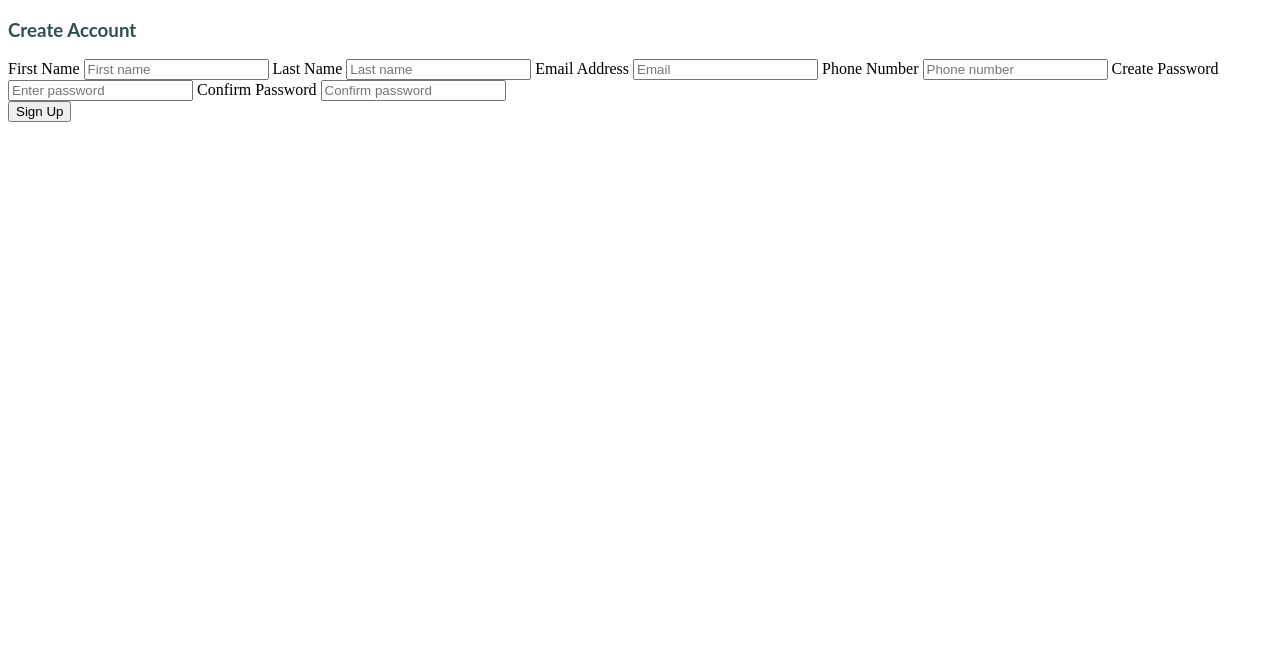
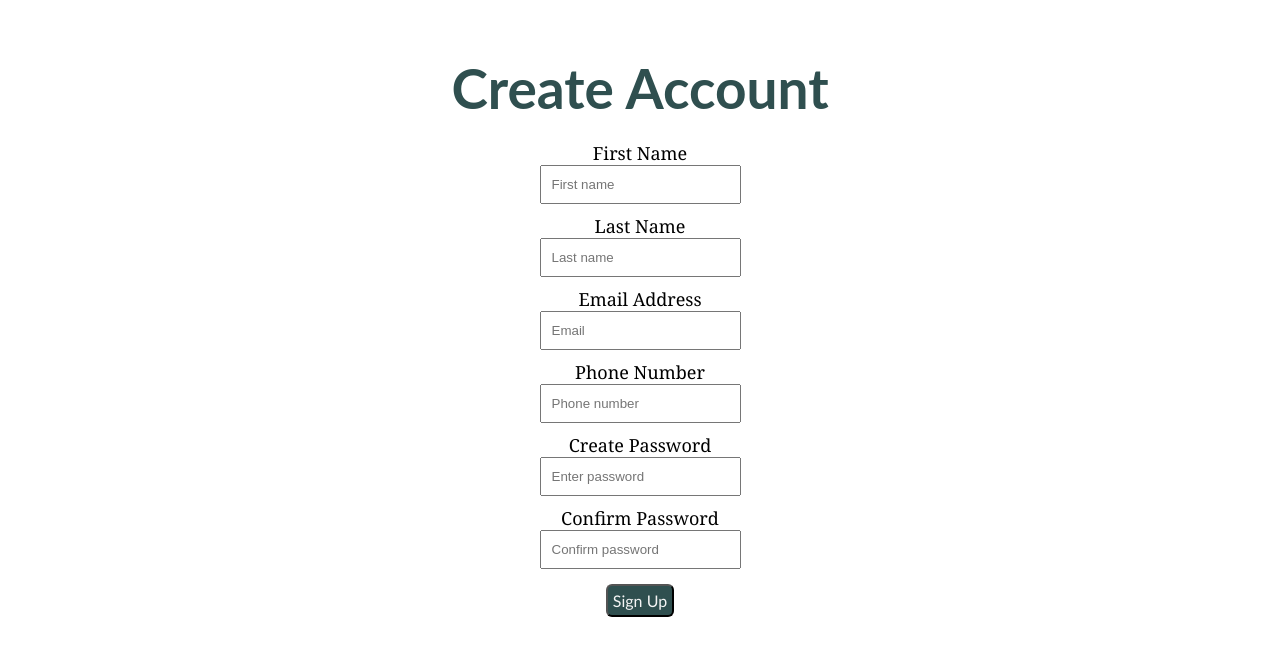
Before and after one commit to JerryOJJ/Property-Pro-Lite, a plain HTML site: page Index.html in a window 1280 px wide. Drawn offline with Linux system fonts and the light colour scheme.

Commit message:
new updates

```diff
--- a/style.css
+++ b/style.css
@@ -1,8 +1,32 @@
+body{
+text-align: center;
+}
+
 h3{
+    font-size: 55px;
     font-family:'Lato', sans-serif;
-    color: darkslategrey;
+    color: darkslategray;
+    margin-bottom: 20px;
 }
 
 label{
-    display:inline-flex;
+    font-size: large;
+    font-family: Georgia, 'Times New Roman', Times, serif;
+    font-weight: 100;
+    display: block;
+    margin-top: 10px;
 }
+
+input{
+    padding: 10px;
+}
+
+button{
+    margin-top: 15px;
+    border-radius: 6px;
+    background-color: darkslategray;
+    color: whitesmoke;
+    padding: 5px;
+    font-size:medium;
+    font-family:'Gill Sans', 'Gill Sans MT', Calibri, 'Trebuchet MS', sans-serif ;
+}
```
